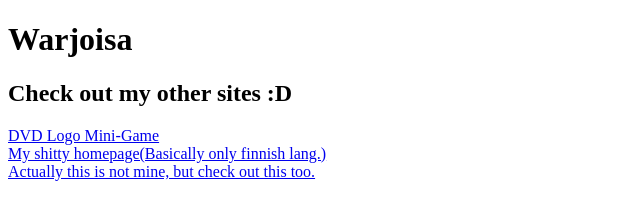
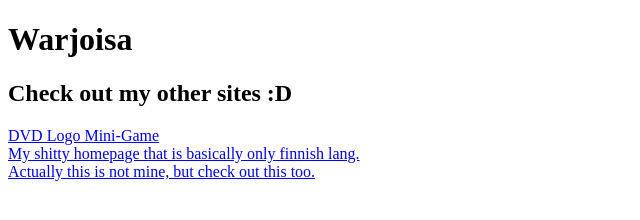
Before and after one commit to Warjoisa/Warjoisa.github.io, a plain HTML site: page index.html in a window 1280 px wide. Shown: the full height of the page, 0-640 px from the left. Drawn offline with Linux system fonts and the light colour scheme.

Commit message:
Update index.html

```diff
--- a/index.html
+++ b/index.html
@@ -10,7 +10,7 @@
     <h2>Check out my other sites :D</h2>
     <a href="/dvd-game/">DVD Logo Mini-Game</a>
     <br>
-    <a href="/warjoisa/">My shitty homepage(Basically only finnish lang.)</a>
+    <a href="/warjoisa/">My shitty homepage that is basically only finnish lang.</a>
     <br>
     <a href="https://www.youtube.com/watch?v=xvFZjo5PgG0">Actually this is not mine, but check out this too.</a>
 </body>
```
